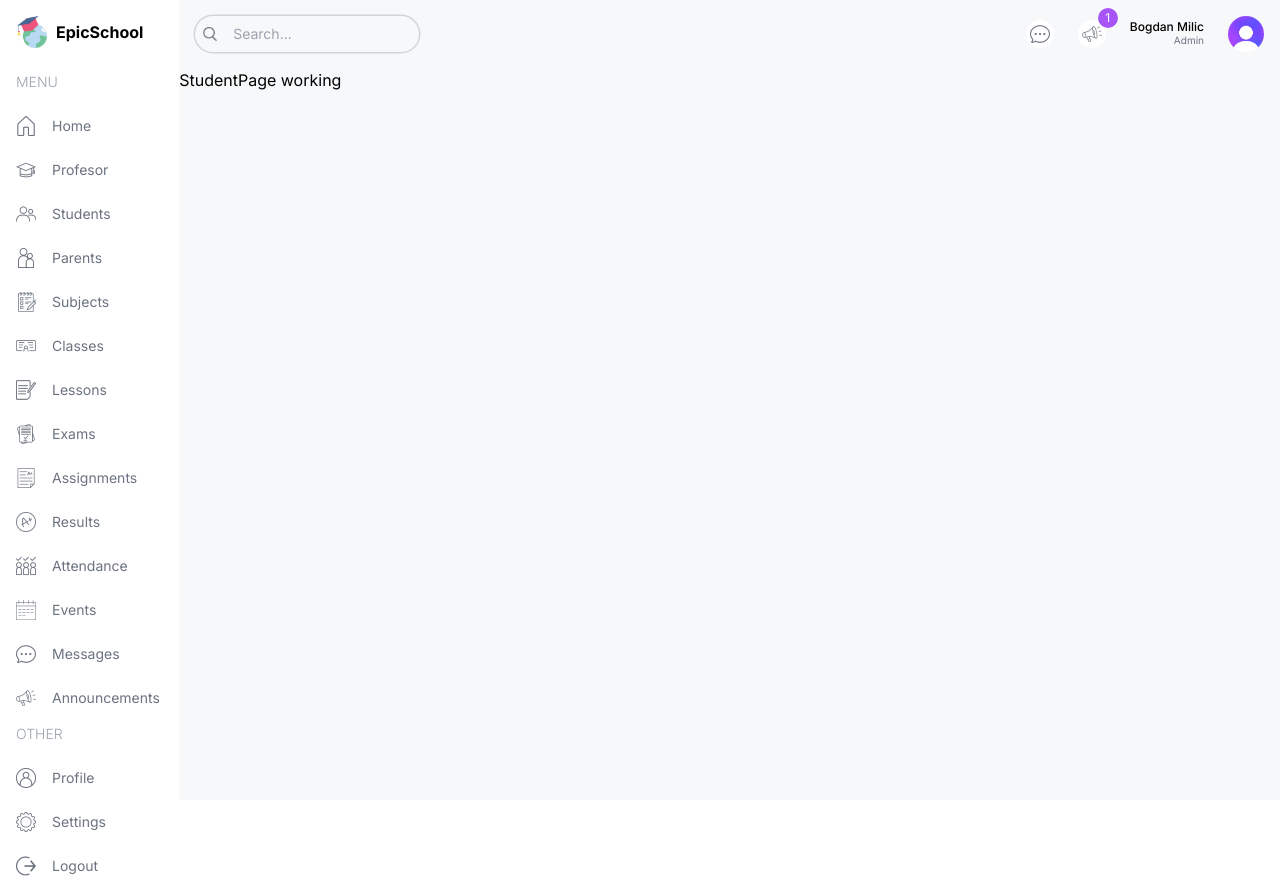
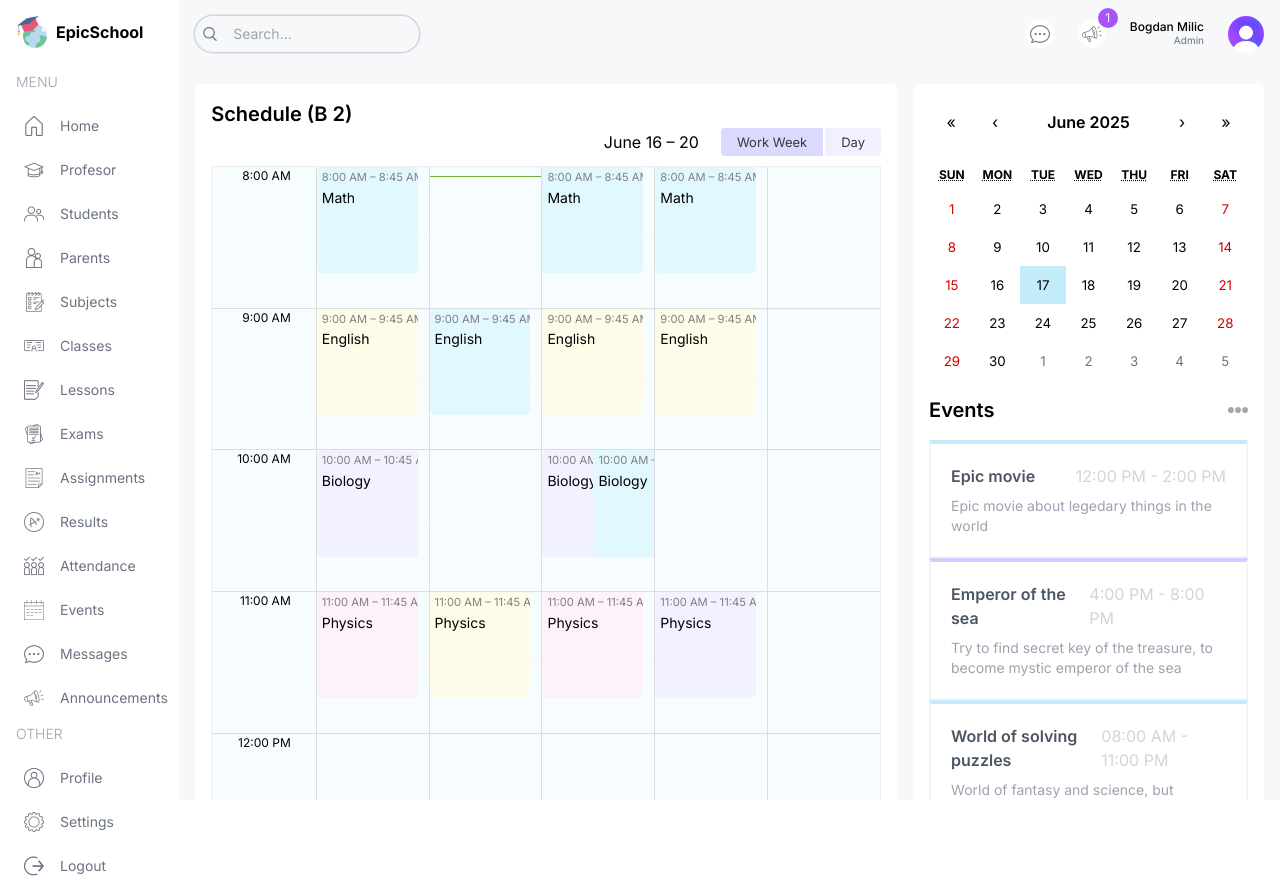
Before and after one commit to Bata22/SchoolMenagmentApp, a Next.js app in the folder school_menagment_app/: page /student in a window 1280 px wide. Built offline with nearby package versions, Linux system fonts and the light colour scheme.

Commit message:
Added BigCalendar for following clases, Event Calendar with events and announcements

```diff
--- a/school_menagment_app/package.json
+++ b/school_menagment_app/package.json
@@ -9,9 +9,12 @@
     "lint": "next lint"
   },
   "dependencies": {
+    "@types/react-big-calendar": "^1.16.2",
     "cross-env": "^7.0.3",
+    "moment": "^2.30.1",
     "next": "14.2.5",
     "react": "^18",
+    "react-big-calendar": "^1.19.4",
     "react-calendar": "^6.0.0",
     "react-dom": "^18",
     "recharts": "^2.15.3"
--- a/school_menagment_app/src/app/(dashboard)/student/page.tsx
+++ b/school_menagment_app/src/app/(dashboard)/student/page.tsx
@@ -1,6 +1,29 @@
+import Announcements from "@/components/Announcements"
+import BigCalendar from "@/components/BigCalendar"
+import EventCalendar from "@/components/EventCalendar"
+import  "react-big-calendar/lib/css/react-big-calendar.css"
+
+
 const SudentPage = () => {
     return (
-        <div className="" >StudentPage working</div>
+        <div className= "p-4 flex gap-4 flex-col xl:flex-row">
+                {/* {LEFTSIDE} */}
+                <div className="w-full xl:w-2/3 flex flex-col gap-8">
+                   <div className="h-full bg-white p-4 rounded-md ">
+                    <h1 className="text-xl font-semibold">Schedule (B 2)</h1>
+                    <BigCalendar/>
+                   </div>
+                </div>
+                {/* RIGHTSIDE */}
+                <div className="w-full xl:w-1/3 felx felx-clo gap-8 ">
+
+                    {/* CALEDNAR EVENTS  ANOUNSMENTS */}
+                    <div className="">
+                        <EventCalendar/>
+                        <Announcements/>
+                    </div>
+                </div>
+            </div>
     )
 }
 
--- a/school_menagment_app/src/app/globals.css
+++ b/school_menagment_app/src/app/globals.css
@@ -15,3 +15,90 @@
     background: #C3EBFA !important;
     color: black !important;
 }
+
+.rbc-btn-group:first-child{
+    display: none !important;
+}
+
+.rbc-btn-group:last-child{
+    font-size: 13px;
+
+}
+.rbc-toolbar-label{
+    text-align: right !important;
+    padding: 0px 20px !important;
+}
+
+.rbc-btn-group:last-child button {
+    border: none !important;
+    background-color: #f1f0ff !important;
+    margin-left: 2px !important;
+}
+
+.rbc-toolbar button.rbc-active{
+    background-color: #dbdafe !important;
+    box-shadow: none !important;
+}
+.rbc-time-view{
+    border-color: #eee !important;
+}
+
+.rbc-time-header{
+    display: none !important;
+}
+
+.rbc-time-content{
+    border: none !important;
+}
+.rbc-time-gutter.rbc-time-column{
+    font-size: 12px !important;
+}
+.rbc-time-gutter.rbc-time-column .rbc-timeslot-group{
+    padding: 0px 20px !important;
+}
+.rbc-timeslot-group{
+    background-color: #f7fdff !important;
+}
+
+.rbc-day-slot{
+    font-size: 14px !important;
+}
+.rbc-event{
+    border: none !important;
+    color: black !important;
+    padding: 10 px !important;
+    margin: 10 px !important;
+    width: 99% !important;
+}
+.rbc-event:nth-child {
+    background-color: #e2f8ff !important;
+}
+.rbc-event:nth-child(1) {
+    background-color: #e2f8ff !important;
+}
+.rbc-event:nth-child(2) {
+    background-color: #fefce8 !important;
+}
+.rbc-event:nth-child(3) {
+    background-color: #f2f1ff !important;
+}
+.rbc-event:nth-child(4) {
+    background-color: #fdf2fb !important;
+}
+.rbc-event:nth-child(5) {
+    background-color: #e2f8ff !important;
+}
+.rbc-event:nth-child(6) {
+    background-color: #fefce8 !important;
+}
+.rbc-event:nth-child(7) {
+    background-color: #f2f1ff !important;
+}
+.rbc-event:nth-child(8) {
+    background-color: #fdf2fb !important;
+}
+
+.rbc-event-label {
+    color: gray !important;
+    margin-bottom: 5px;
+}
--- /dev/null
+++ b/school_menagment_app/src/components/BigCalendar.tsx
@@ -0,0 +1,34 @@
+"use client"
+import { Calendar, momentLocalizer, View, Views } from 'react-big-calendar'
+import moment from 'moment'
+import { calendarEvents } from '@/lib/data'
+import { useState } from 'react'
+
+
+
+
+const localizer = momentLocalizer(moment);
+
+const BigCalendar = () => {
+
+  const  [view ,setView] = useState<View>(Views.WORK_WEEK)
+  const handleOnChangeView = (selectedView:View)=> {
+    setView(selectedView)
+  }
+  return (
+      <Calendar
+        localizer={localizer}
+        events={calendarEvents}
+        startAccessor="start"
+        endAccessor="end"
+        views={["work_week","day"]}
+        view={view}
+        style={{ height: "98%" }}
+        onView={handleOnChangeView}
+        min={new Date(2025,1,0,8,0,0)}
+        max={new Date(2025,1,0,17,0,0)}
+      />
+  )
+}
+
+export default BigCalendar
--- a/school_menagment_app/src/components/EventCalendar.tsx
+++ b/school_menagment_app/src/components/EventCalendar.tsx
@@ -36,7 +36,7 @@
 
         return (
             <div className='bg-white p-4 rounded-md'>
-            <Calendar onChange={onChange} value={value}/>
+                <Calendar onChange={onChange} value={value} locale="en-US"/>
                 <div className='flex items-center justify-between'>
                     <h1 className='text-xl font-semibold my-4'>Events</h1>
                     <Image src="/moreDark.png" alt=''  width={20} height={20}/>
--- a/school_menagment_app/src/components/Menu.tsx
+++ b/school_menagment_app/src/components/Menu.tsx
@@ -1,3 +1,4 @@
+import { role } from "@/lib/data";
 import Image from "next/image";
 import Link from "next/link";
 
@@ -123,12 +124,16 @@
       {menuItems.map((i)=>(
         <div className="flex flex-col gap-2" key={i.title}>
           <span className="hidden lg:block text-gray-400 font-light my-2">{i.title}</span>
-          {i.items.map((item) => (
-            <Link href={item.href} key={item.label} className="flex items-center justify-center lg:justify-start gap-4 text-gray-500 py-2" >
-              <Image src={item.icon} alt="" width={20} height={20} />
-              <span className="hidden lg:block " >{item.label}</span>
-            </Link>
-          ))}
+          {i.items.map((item) => {
+            if (item.visible.includes(role)){
+              return  (
+                <Link href={item.href} key={item.label} className="flex items-center justify-center lg:justify-start gap-4 text-gray-500 py-2 md:px-2 rounded-md hover:bg-lamaSkyLight" >
+                  <Image src={item.icon} alt="" width={20} height={20} />
+                  <span className="hidden lg:block " >{item.label}</span>
+                </Link>
+              )
+            }
+          })}
         </div>
       ))}
     </div>
--- a/school_menagment_app/src/lib/data.ts
+++ b/school_menagment_app/src/lib/data.ts
@@ -921,143 +921,143 @@
   {
     title: "Math",
     allDay: false,
-    start: new Date(2024, 7, 12, 8, 0),
-    end: new Date(2024, 7, 12, 8, 45),
+    start: new Date(2025, 5, 16, 8, 0),
+    end: new Date(2025, 5, 16, 8, 45),
   },
   {
     title: "English",
     allDay: false,
-    start: new Date(2024, 7, 12, 9, 0),
-    end: new Date(2024, 7, 12, 9, 45),
+    start: new Date(2025, 5, 16, 9, 0),
+    end: new Date(2025, 5, 16, 9, 45),
   },
   {
     title: "Biology",
     allDay: false,
-    start: new Date(2024, 7, 12, 10, 0),
-    end: new Date(2024, 7, 12, 10, 45),
+    start: new Date(2025, 5, 16, 10, 0),
+    end: new Date(2025, 5, 16, 10, 45),
   },
   {
     title: "Physics",
     allDay: false,
-    start: new Date(2024, 7, 12, 11, 0),
-    end: new Date(2024, 7, 12, 11, 45),
+    start: new Date(2025, 5, 16, 11, 0),
+    end: new Date(2025, 5, 16, 11, 45),
   },
   {
     title: "Chemistry",
     allDay: false,
-    start: new Date(2024, 7, 12, 13, 0),
-    end: new Date(2024, 7, 12, 13, 45),
+    start: new Date(2025, 5, 16, 13, 0),
+    end: new Date(2025, 5, 16, 13, 45),
   },
   {
     title: "History",
     allDay: false,
-    start: new Date(2024, 7, 12, 14, 0),
-    end: new Date(2024, 7, 12, 14, 45),
+    start: new Date(2025, 5, 16, 14, 0),
+    end: new Date(2025, 5, 16, 14, 45),
   },
   {
     title: "English",
     allDay: false,
-    start: new Date(2024, 7, 13, 9, 0),
-    end: new Date(2024, 7, 13, 9, 45),
+    start: new Date(2025, 5, 17, 9, 0),
+    end: new Date(2025, 5, 17, 9, 45),
   },
   {
     title: "Biology",
     allDay: false,
-    start: new Date(2024, 7, 13, 10, 0),
-    end: new Date(2024, 7, 13, 10, 45),
+    start: new Date(2025, 5, 13, 10, 0),
+    end: new Date(2025, 5, 17, 10, 45),
   },
   {
     title: "Physics",
     allDay: false,
-    start: new Date(2024, 7, 13, 11, 0),
-    end: new Date(2024, 7, 13, 11, 45),
+    start: new Date(2025, 5, 17, 11, 0),
+    end: new Date(2025, 5, 17, 11, 45),
   },
 
   {
     title: "History",
     allDay: false,
-    start: new Date(2024, 7, 13, 14, 0),
-    end: new Date(2024, 7, 13, 14, 45),
+    start: new Date(2025, 5, 17, 18, 0),
+    end: new Date(2025, 5, 17, 18, 45),
   },
   {
     title: "Math",
     allDay: false,
-    start: new Date(2024, 7, 14, 8, 0),
-    end: new Date(2024, 7, 14, 8, 45),
+    start: new Date(2025, 5, 18, 8, 0),
+    end: new Date(2025, 5, 18, 8, 45),
   },
   {
     title: "Biology",
     allDay: false,
-    start: new Date(2024, 7, 14, 10, 0),
-    end: new Date(2024, 7, 14, 10, 45),
+    start: new Date(2025, 5, 18, 10, 0),
+    end: new Date(2025, 5, 18, 10, 45),
   },
 
   {
     title: "Chemistry",
     allDay: false,
-    start: new Date(2024, 7, 14, 13, 0),
-    end: new Date(2024, 7, 14, 13, 45),
+    start: new Date(2025, 5, 18, 13, 0),
+    end: new Date(2025, 5, 18, 13, 45),
   },
   {
     title: "History",
     allDay: false,
-    start: new Date(2024, 7, 14, 14, 0),
-    end: new Date(2024, 7, 13, 14, 45),
+    start: new Date(2025, 5, 17, 14, 0),
+    end: new Date(2025, 5, 17, 14, 45),
   },
   {
     title: "English",
     allDay: false,
-    start: new Date(2024, 7, 15, 9, 0),
-    end: new Date(2024, 7, 15, 9, 45),
+    start: new Date(2025, 5, 18, 9, 0),
+    end: new Date(2025, 5, 18, 9, 45),
   },
   {
     title: "Biology",
     allDay: false,
-    start: new Date(2024, 7, 15, 10, 0),
-    end: new Date(2024, 7, 15, 10, 45),
+    start: new Date(2025, 5, 18, 10, 0),
+    end: new Date(2025, 5, 18, 10, 45),
   },
   {
     title: "Physics",
     allDay: false,
-    start: new Date(2024, 7, 15, 11, 0),
-    end: new Date(2024, 7, 15, 11, 45),
+    start: new Date(2025, 5, 18, 11, 0),
+    end: new Date(2025, 5, 18, 11, 45),
   },
 
   {
     title: "History",
     allDay: false,
-    start: new Date(2024, 7, 15, 14, 0),
-    end: new Date(2024, 7, 15, 14, 45),
+    start: new Date(2025, 5, 18, 14, 0),
+    end: new Date(2025, 5, 18, 14, 45),
   },
   {
     title: "Math",
     allDay: false,
-    start: new Date(2024, 7, 16, 8, 0),
-    end: new Date(2024, 7, 16, 8, 45),
+    start: new Date(2025, 5, 19, 8, 0),
+    end: new Date(2025, 5, 19, 8, 45),
   },
   {
     title: "English",
     allDay: false,
-    start: new Date(2024, 7, 16, 9, 0),
-    end: new Date(2024, 7, 16, 9, 45),
+    start: new Date(2025, 5, 19, 9, 0),
+    end: new Date(2025, 5, 19, 9, 45),
   },
 
   {
     title: "Physics",
     allDay: false,
-    start: new Date(2024, 7, 16, 11, 0),
-    end: new Date(2024, 7, 16, 11, 45),
+    start: new Date(2025, 5, 19, 11, 0),
+    end: new Date(2025, 5, 19, 11, 45),
   },
   {
     title: "Chemistry",
     allDay: false,
-    start: new Date(2024, 7, 16, 13, 0),
-    end: new Date(2024, 7, 16, 13, 45),
+    start: new Date(2025, 5, 19, 13, 0),
+    end: new Date(2025, 5, 19, 13, 45),
   },
   {
     title: "History",
     allDay: false,
-    start: new Date(2024, 7, 16, 14, 0),
-    end: new Date(2024, 7, 16, 14, 45),
+    start: new Date(2025, 5, 19, 14, 0),
+    end: new Date(2025, 5, 19, 14, 45),
   },
 ];
```
Also changed, not shown: 1 other file (tests, documents, lock files or other folders). Lines whose indentation alone changed are shown as unchanged.
